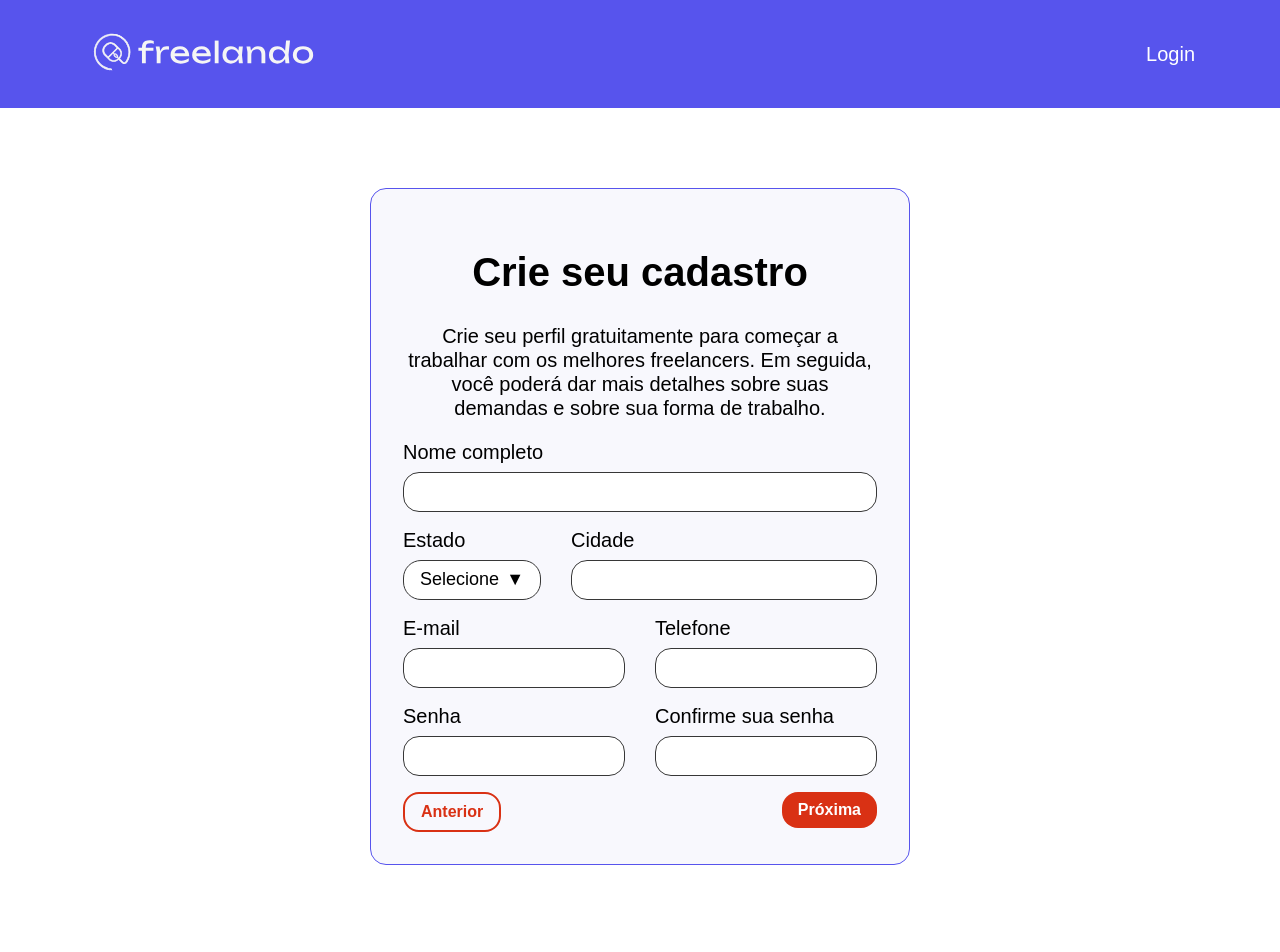
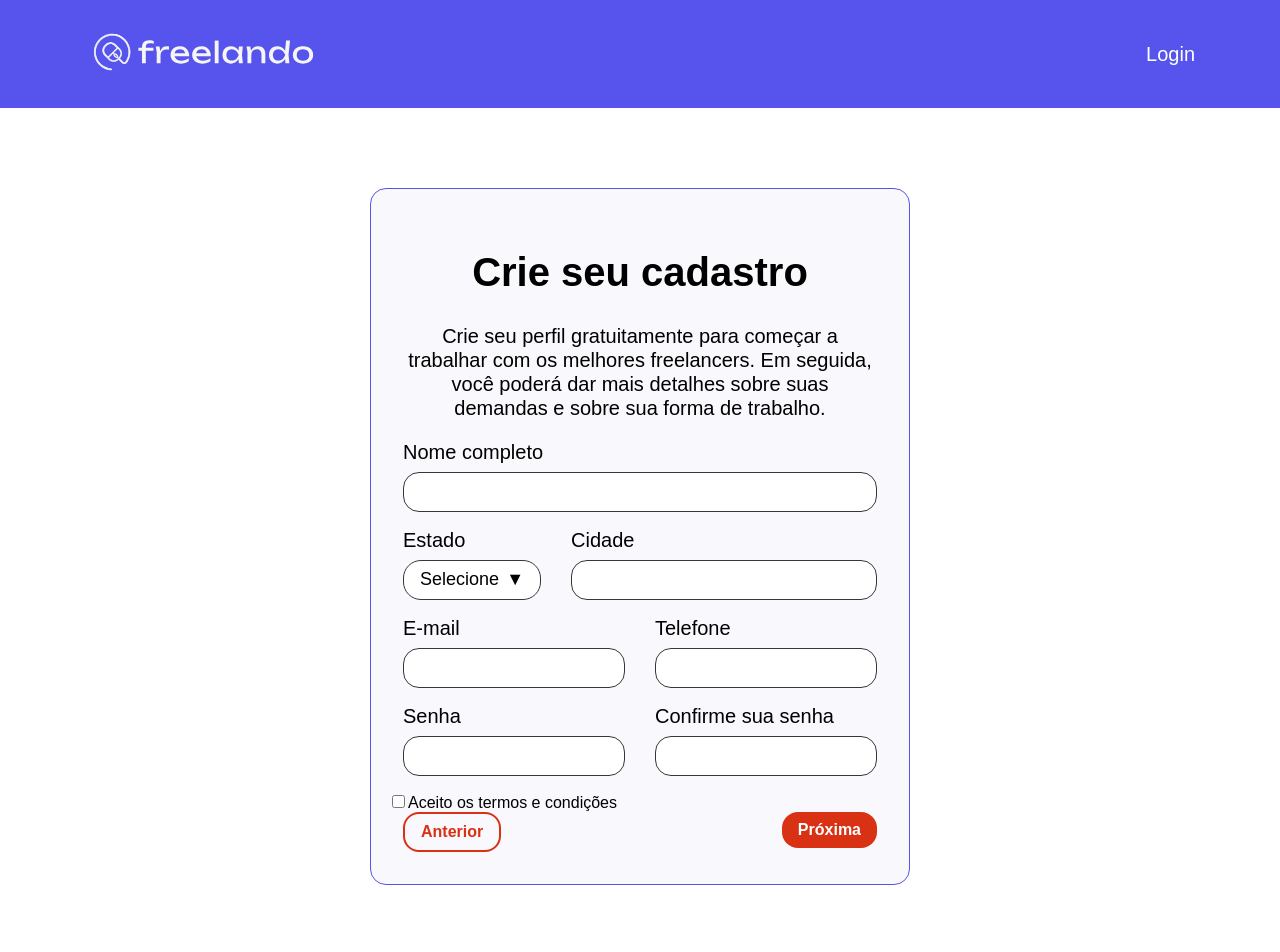
Before and after one commit to felipemarinhodev/freelando-vite, a React (Vite) app: page /cadastro/dados-pessoais in a window 1280 px wide. Shown: the top 952 px of the page. Built offline with nearby package versions, Linux system fonts and the light colour scheme.

Commit message:
a5.04 - using validationSchema and checkbox input and handling errors

```diff
--- a/src/paginas/cadastro/DadosPessoais.jsx
+++ b/src/paginas/cadastro/DadosPessoais.jsx
@@ -1,4 +1,4 @@
-import { Form, Formik } from "formik";
+import { Field, Form, Formik } from "formik";
 import React from "react";
 import * as Yup from "yup";
 import { Col, Row } from "react-grid-system";
@@ -56,6 +56,7 @@ const schema = Yup.object().shape({
   confirmarSenha: Yup.string()
     .required("Campo obrigátorio")
     .oneOf([Yup.ref("senha"), null], "As senhas não conferem"),
+  termos: Yup.boolean().oneOf([true], "Você deve aceitar os termos"),
 });
 
 const DadosPessoais = () => {
@@ -70,32 +71,7 @@ const DadosPessoais = () => {
         senha: "",
         confirmarSenha: "",
       }}
-      validate={(values) => {
-        const errors = {};
-        if (!values.nome) {
-          errors.nome = "Campo obrigatório";
-        }
-        if (!values.confirmarSenha) {
-          errors.confirmarSenha = "Campo obrigatório";
-        } else if (values.senha !== values.confirmarSenha) {
-          errors.confirmarSenha = "As senhas não conferem";
-        }
-        if (!values.cidade) errors.cidade = "Campo obrigatório";
-        if (!values.email) {
-          errors.email = "Campo obrigatório";
-        } else if (
-          !/^[A-Z0-9._%+-]+@[A-Z0-9.-]+\.[A-Z]{2,}$/i.test(values.email)
-        ) {
-          errors.email = "O E-mail informado é invalálido";
-        }
-        if (!values.telefone) {
-          errors.telefone = "Campo obrigatório";
-        } else if (!/^\d{11}$/i.test(values.telefone)) {
-          errors.telefone = "Número de telefone inválido";
-        }
-
-        return errors;
-      }}
+      validationSchema={schema}
       onSubmit={(values) => {
         console.log("dados do formulário", values);
       }}
@@ -146,6 +122,17 @@ const DadosPessoais = () => {
             </Col>
           </Row>
           <Row>
+            <label>
+              <Field type="checkbox" name="termos" />
+              Aceito os termos e condições
+            </label>
+          </Row>
+          {formik.errors.termos ? (
+            <div style={{ color: "red", marginTop: "4px" }}>
+              {formik.errors.termos}
+            </div>
+          ) : null}
+          <Row>
             <Col lg={6} md={6} sm={6}>
               <Link to="/cadastro/interesses">
                 <Botao variante="secundaria">Anterior</Botao>
```
